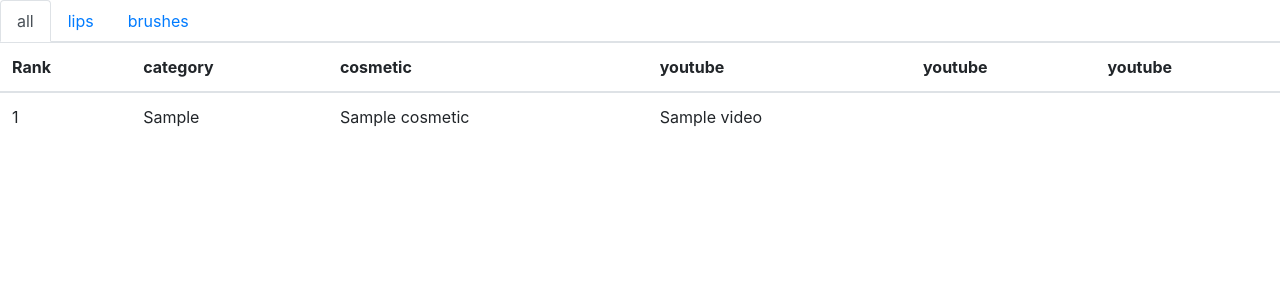
After one commit to pirogramming/veauty_inside, a Django app: page /beauty/cosmetic/ in a window 1280 px wide. The commit adds this page. Shown: the top 300 px of the page. Run offline with Django 3.2, Linux system fonts and the light colour scheme; tables that the repository leaves empty hold one stand-in row (values such as "Sample post"); some libraries are stand-ins or nearby versions.

Commit message:
video_list, cosmetic_list, combine_cosmetic 제작, combine_result 제작 중

```diff
--- a/beauty/models.py
+++ b/beauty/models.py
@@ -14,6 +14,9 @@ class Video(models.Model):
     cosmetic = models.ManyToManyField("Cosmetic")
     upload_at = models.DateField(auto_now=False, auto_now_add=False)
     hits = models.IntegerField()
+
+    class Meta:
+        ordering = ['hits', 'title']
 
     def __str__(self):
         return self.title
--- /dev/null
+++ b/beauty/templates/beauty/base.html
@@ -0,0 +1,19 @@
+<!DOCTYPE html>
+<html lang="en">
+<head>
+    <meta charset="UTF-8">
+    <meta name="viewport" content="width=device-width, initial-scale=1.0">
+    <meta http-equiv="X-UA-Compatible" content="ie=edge">
+
+    <link rel="stylesheet" href="https://stackpath.bootstrapcdn.com/bootstrap/4.3.1/css/bootstrap.min.css" integrity="sha384-ggOyR0iXCbMQv3Xipma34MD+dH/1fQ784/j6cY/iJTQUOhcWr7x9JvoRxT2MZw1T" crossorigin="anonymous">
+    <script src="https://code.jquery.com/jquery-3.3.1.slim.min.js" integrity="sha384-q8i/X+965DzO0rT7abK41JStQIAqVgRVzpbzo5smXKp4YfRvH+8abtTE1Pi6jizo" crossorigin="anonymous"></script>
+<script src="https://cdnjs.cloudflare.com/ajax/libs/popper.js/1.14.7/umd/popper.min.js" integrity="sha384-UO2eT0CpHqdSJQ6hJty5KVphtPhzWj9WO1clHTMGa3JDZwrnQq4sF86dIHNDz0W1" crossorigin="anonymous"></script>
+<script src="https://stackpath.bootstrapcdn.com/bootstrap/4.3.1/js/bootstrap.min.js" integrity="sha384-JjSmVgyd0p3pXB1rRibZUAYoIIy6OrQ6VrjIEaFf/nJGzIxFDsf4x0xIM+B07jRM" crossorigin="anonymous"></script>
+
+    <title>{% block title %}{% endblock %}</title>
+</head>
+<body>
+    {% block content %}
+    {% endblock %}
+</body>
+</html>
--- /dev/null
+++ b/beauty/templates/beauty/cosmetic_list.html
@@ -0,0 +1,72 @@
+{% extends 'beauty/base.html' %}
+
+{% block title %}
+Cosmetic List
+{% endblock %}
+
+{% block content %}
+<ul class="nav nav-tabs">
+    <li class="nav-item">
+        <a class="nav-link active" data-toggle="tab" href="#all">all</a>
+    </li>
+    <li class="nav-item">
+        <a class="nav-link" data-toggle="tab" href="#lips">lips</a>
+    </li>
+    <li class="nav-item">
+        <a class="nav-link" data-toggle="tab" href="#brushes">brushes</a>
+    </li>
+</ul>
+<div class="tab-content">
+    <div class="tab-pane fade show active" id="all">
+        <table class="table">
+            <thead>
+                <tr>
+                    <th>Rank</th>
+                    <th>category</th>
+                    <th>cosmetic</th>
+                    <th>youtube</th>
+                    <th>youtube</th>
+                    <th>youtube</th>
+                </tr>
+            </thead>
+            <tbody>
+                {% for cosmetic in cosmetics %}
+                <tr>
+                    <td>{{ forloop.counter }}</td>
+                    <td>{{ cosmetic.category }}</td>
+                    <td>{{ cosmetic.name }}</td>
+                    {% for video in cosmetic.video_set.all|slice:":3" %}
+                    <td>
+                        {{ video.title }}
+                    </td>
+                    {% endfor %}
+                </tr>
+                {% endfor %}
+            </tbody>
+        </table>
+    </div>
+
+    <div class="tab-pane fade" id="lips">
+        <table class="table">
+            {% include "beauty/cosmetic_thead.html" %}
+            <tbody>
+                {% for cosmetic in lips %}
+                    {% include "beauty/cosmetic_tbody.html" %}
+                {% endfor %}
+            </tbody>
+        </table>
+    </div>
+
+    <div class="tab-pane fade" id="brushes">
+        <table class="table">
+            {% include "beauty/cosmetic_thead.html" %}
+            <tbody>
+                {% for cosmetic in brushes %}
+                    {% include "beauty/cosmetic_tbody.html" %}
+                {% endfor %}
+            </tbody>
+        </table>
+    </div>
+</div>
+
+{% endblock %}
--- /dev/null
+++ b/beauty/templates/beauty/cosmetic_thead.html
@@ -0,0 +1,9 @@
+<thead>
+    <tr>
+        <th>Rank</th>
+        <th>cosmetic</th>
+        <th>youtube</th>
+        <th>youtube</th>
+        <th>youtube</th>
+    </tr>
+</thead>
--- a/beauty/urls.py
+++ b/beauty/urls.py
@@ -5,4 +5,7 @@ app_name = 'beauty'
 
 urlpatterns = [
     path('', views.home, name="home"),
+    path('video/', views.video_list, name="video_list"),
+    path('cosmetic/', views.cosmetic_list, name="cosmetic_list"),
+    path('combinate/', views.combine_cosmetic, name="combine_cosmetic"),
 ]
--- a/beauty/views.py
+++ b/beauty/views.py
@@ -1,5 +1,7 @@
 from django.shortcuts import render, get_object_or_404, redirect
+from django.db.models import Count
 from .models import Youtuber, Video, Cosmetic #, Viuser
+import datetime
 
 # Create your views here.
 def home(request):
@@ -12,3 +14,51 @@ def home(request):
         'videos' : videos,
         'cosmetics' : cosmetics,
     })
+
+def video_list(request):
+    today = datetime.datetime.now()
+    seven_days = datetime.timedelta(days=7)
+    month = today.month
+    videos_all = Video.objects.all().order_by('-hits')
+    videos_month = Video.objects.filter(upload_at__month=month).order_by('-hits')
+    videos_week = Video.objects.filter(upload_at__gte=(today-seven_days)).order_by('-hits')
+
+    return render(request, 'beauty/video_list.html', {
+        'videos_all' : videos_all,
+        'videos_month' : videos_month,
+        'videos_week' : videos_week,
+    })
+
+def cosmetic_list(request):
+    cosmetics = Cosmetic.objects.annotate(count=Count('video')).order_by('-count')
+    lips = Cosmetic.objects.filter(category='lip').annotate(count=Count('video')).order_by('-count')
+    brushes = Cosmetic.objects.filter(category='brush').annotate(count=Count('video')).order_by('-count')
+
+    return render(request, 'beauty/cosmetic_list.html', {
+        'cosmetics' : cosmetics,
+        'lips' : lips,
+        'brushes' : brushes,
+    })
+
+def combine_cosmetic(request):
+    if request.method == 'POST':
+        cosmetics = []
+        for num in request.POST:
+            try:
+                cosmetic = get_object_or_404(Cosmetic, pk=num)
+                cosmetics.append(cosmetic)
+            except:
+                pass
+        return render(request, 'beauty/combine_result.html', {
+            'cosmetics' : cosmetics,
+        })
+    else:
+        cosmetics = Cosmetic.objects.annotate(count=Count('video')).order_by('-count')
+    lips = Cosmetic.objects.filter(category='lip').annotate(count=Count('video')).order_by('-count')
+    brushes = Cosmetic.objects.filter(category='brush').annotate(count=Count('video')).order_by('-count')
+
+    return render(request, 'beauty/combine_cosmetic.html', {
+        'cosmetics' : cosmetics,
+        'lips' : lips,
+        'brushes' : brushes,
+    })
```
Also changed, not shown: beauty/templates/beauty/combine_cosmetic.html (added, +57 -0 lines), beauty/templates/beauty/combine_result.html (added, +11 -0 lines), beauty/templates/beauty/cosmetic_tbody.html (added, +9 -0 lines), beauty/templates/beauty/home.html (+8 -11 lines), beauty/templates/beauty/video_list.html (added, +53 -0 lines), beauty/templates/beauty/video_tbody.html (added, +22 -0 lines), beauty/templates/beauty/video_thead.html (added, +10 -0 lines), beauty/migrations/0002_auto_20190806_1607.py (added).
